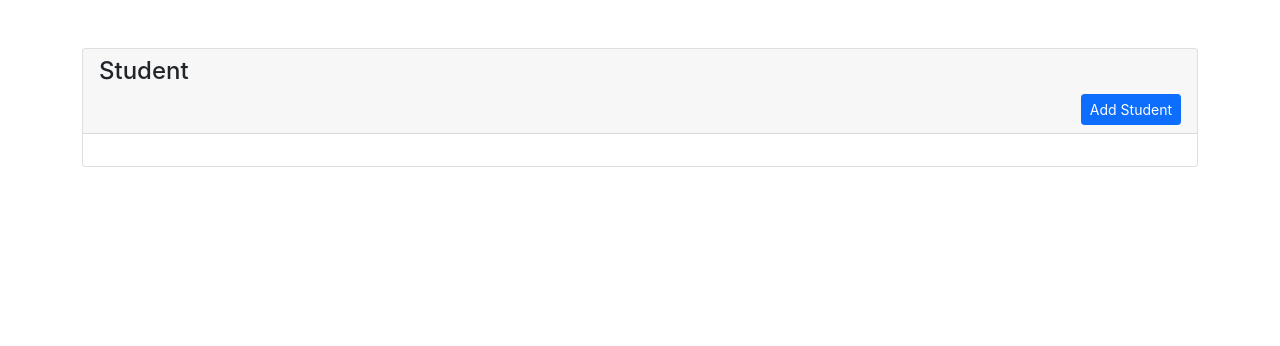
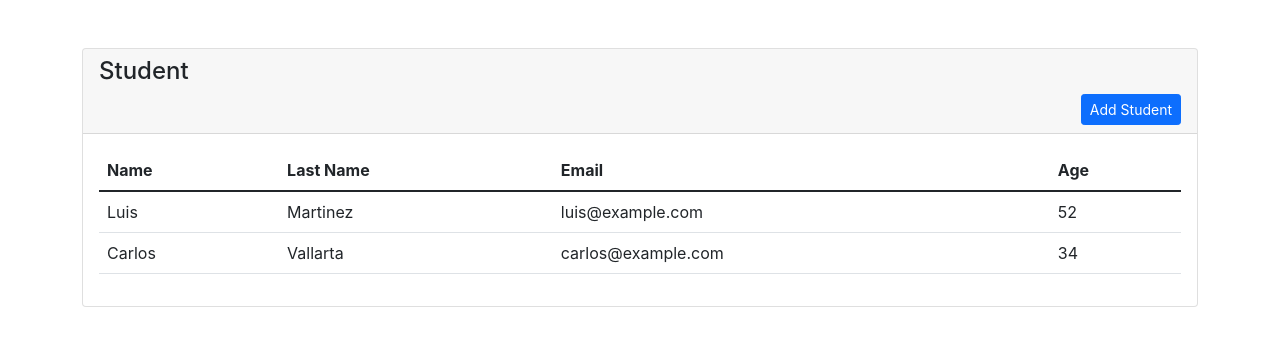
Before and after one commit to ProgrammerAuditore/crud-react-rest-api-laravel, a React (Create React App) app in the folder app-react/: page / in a window 1280 px wide. Shown: the top 346 px of the page. Built offline with nearby package versions, Linux system fonts and the light colour scheme.

Commit message:
proyecto | react : Se agrego una tabla

```diff
--- a/app-react/src/pages/Studen.js
+++ b/app-react/src/pages/Studen.js
@@ -14,6 +14,30 @@ class Student extends Component {
                                 <Link to={'add-student'} className="btn btn-primary btn-sm float-end">Add Student</Link>
                             </div>
                             <div className="card-body">
+                                <table className="table">
+                                    <thead>
+                                        <tr>
+                                            <th>Name</th>
+                                            <th>Last Name</th>
+                                            <th>Email</th>
+                                            <th>Age</th>
+                                        </tr>
+                                    </thead>
+                                    <tbody>
+                                        <tr>
+                                            <td>Luis</td>
+                                            <td>Martinez</td>
+                                            <td>luis@example.com</td>
+                                            <td>52</td>
+                                        </tr>
+                                        <tr>
+                                            <td>Carlos</td>
+                                            <td>Vallarta</td>
+                                            <td>carlos@example.com</td>
+                                            <td>34</td>
+                                        </tr>
+                                    </tbody>
+                                </table>
 
                             </div>
                         </div>
```
